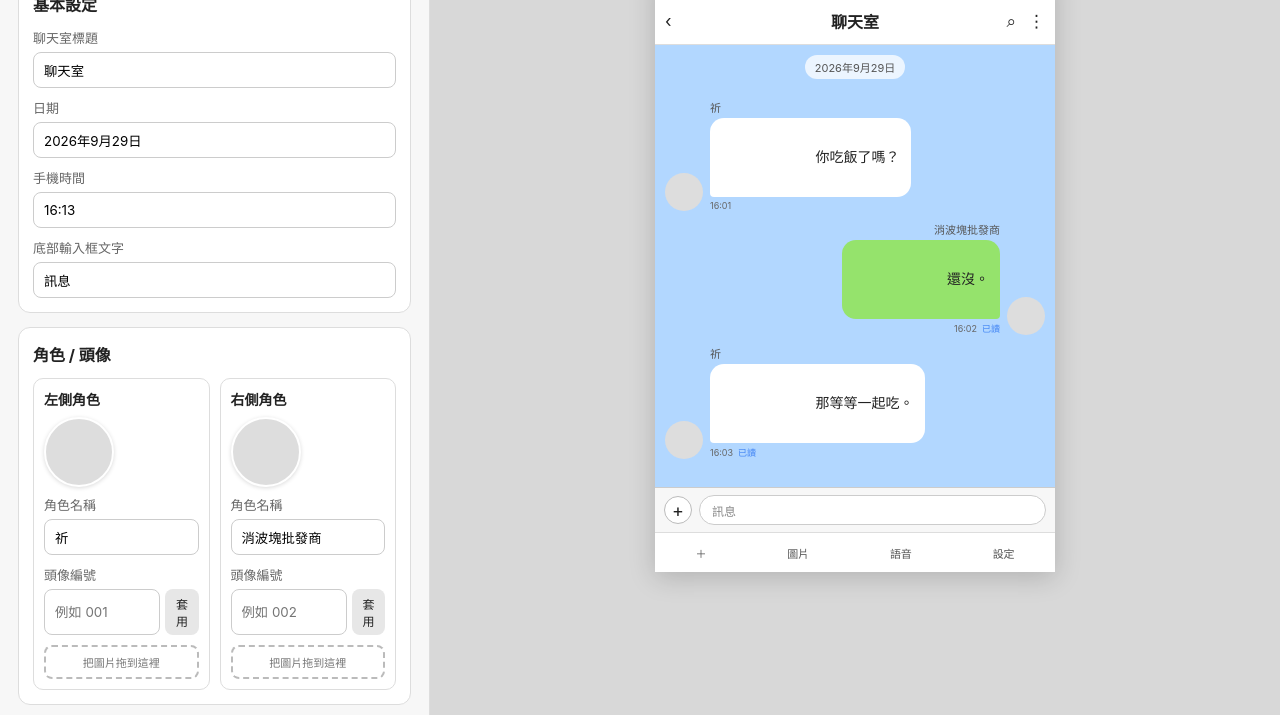
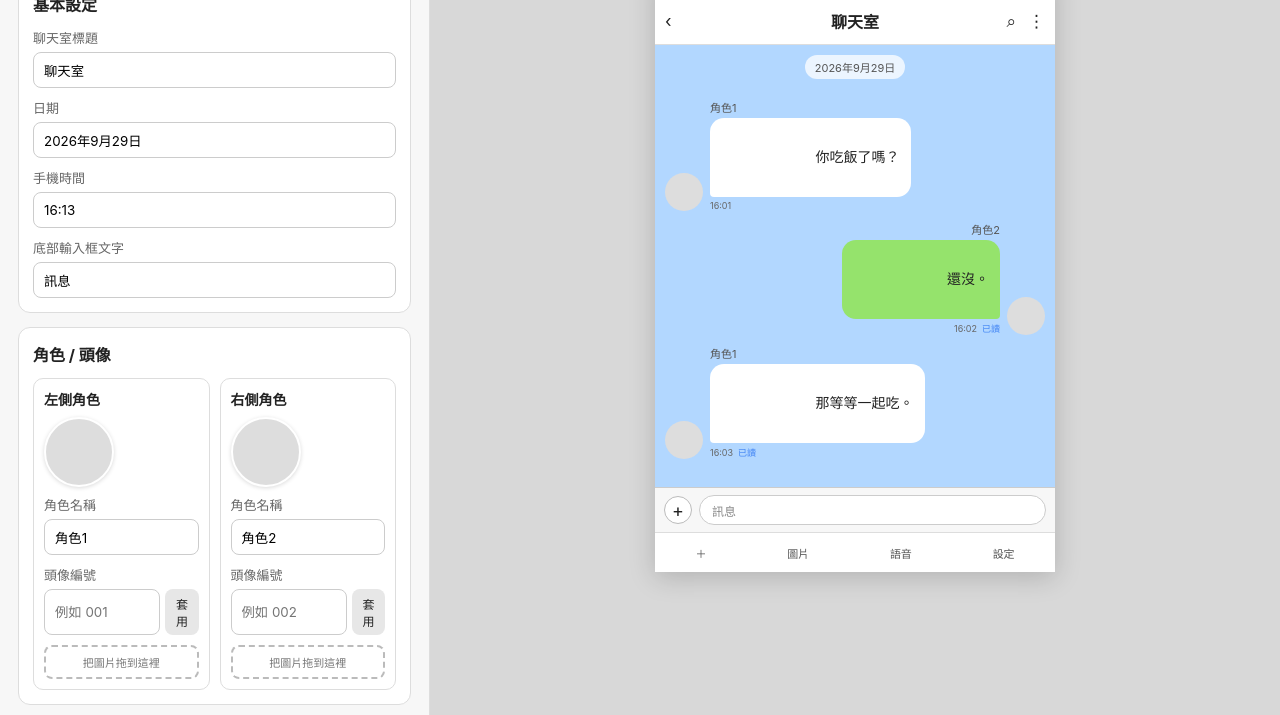
Before and after one commit to IngridLai521/Chat-Mockup-Generator, a plain HTML site: page index.html in a window 1280 px wide. Shown: the part 85-800 px from the top of the page. Drawn offline with nearby package versions, Linux system fonts and the light colour scheme.

Commit message:
Update index.html

```diff
--- a/index.html
+++ b/index.html
@@ -809,7 +809,7 @@ button {
                         <label>角色名稱</label>
                         <input
                             id="leftName"
-                            value="祈"
+                            value="角色1"
                             oninput="updatePreview()"
                         >
                     </div>
@@ -856,7 +856,7 @@ button {
                         <label>角色名稱</label>
                         <input
                             id="rightName"
-                            value="消波塊批發商"
+                            value="角色2"
                             oninput="updatePreview()"
                         >
                     </div>
```
